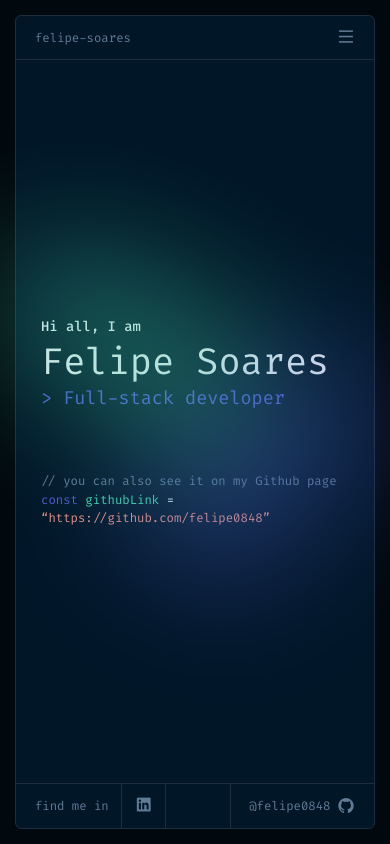
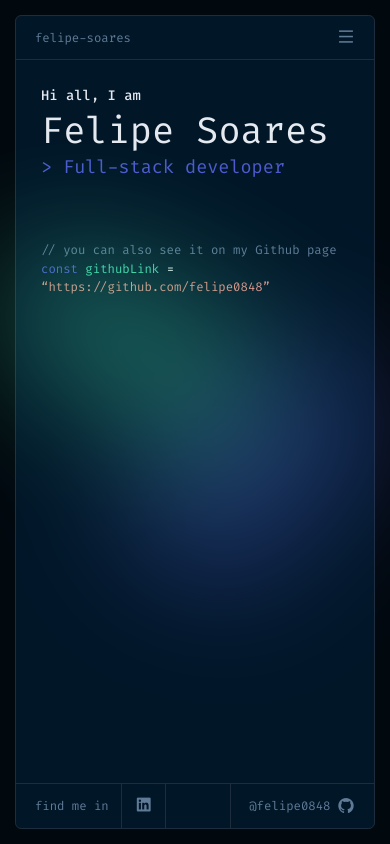
Before and after one commit to felipe0848/portfolio, a Next.js app: page / in a window 390 px wide. Built offline with nearby package versions, Linux system fonts and the light colour scheme.

Commit message:
Fix: Responsive main block

```diff
--- a/src/app/layout.tsx
+++ b/src/app/layout.tsx
@@ -23,11 +23,9 @@ export default function RootLayout({
   return (
     <html lang="en">
       <body className={`${fira.className} bg-primary-black`}>
-        <main className="m-5 bg-primary-blue h-[calc(100vh-2.5rem)] w-[calc(100vw-2.5rem)] rounded-lg border-lines border flex flex-col mx-auto max-w-[1400px] max-h-[1040px]">
+        <main className="m-5 bg-primary-blue min-h-[calc(100vh-2.5rem)] w-[calc(100vw-2.5rem)] rounded-lg border-lines border flex flex-col mx-auto max-w-[1400px] max-h-[1040px]">
           <Header />
-          <div className="h-full sm:h-[calc(100vh-2.5rem-7.3rem)]">
-            {children}
-          </div>
+          <div className="h-full">{children}</div>
           <Footer />
         </main>
       </body>
--- a/src/components/footer.tsx
+++ b/src/components/footer.tsx
@@ -1,6 +1,6 @@
 export default function Footer() {
   return (
-    <footer className="flex phone-md:justify-between items-center border-t border-lines">
+    <footer className="flex phone-md:justify-between items-center border-t border-lines mt-auto">
       <div className="flex pl-6 gap-4 items-center">
         <p>find me in</p>
         <a
```
